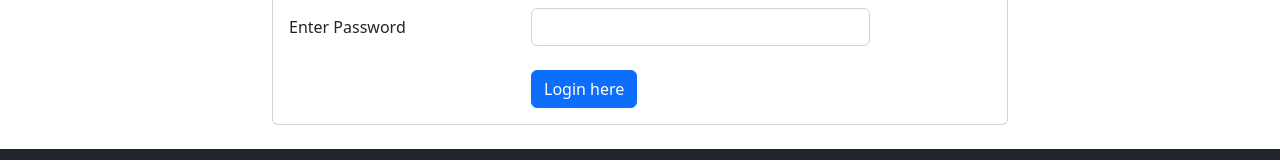
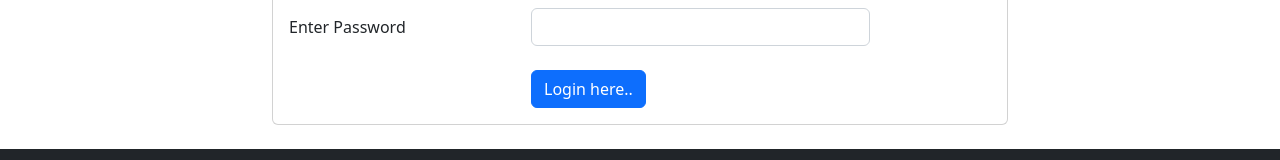
Before and after one commit to Thumula00/Hotel-reservation, an Angular app: page /login in a window 1280 px wide. Shown: the part 192-352 px from the top of the page. Built offline with nearby package versions, Linux system fonts and the light colour scheme; no server answers.

Commit message:
Made some changes in the Log In pagae

```diff
--- a/src/app/login/login.component.html
+++ b/src/app/login/login.component.html
@@ -24,7 +24,7 @@
                             <div class="col-md-4"></div>
                             <div class="col-md-6">
                                 <button type="submit" class="btn btn-primary">
-                                    Login here
+                                    Login here..
                                 </button>
                             </div>
                         </div>
```
